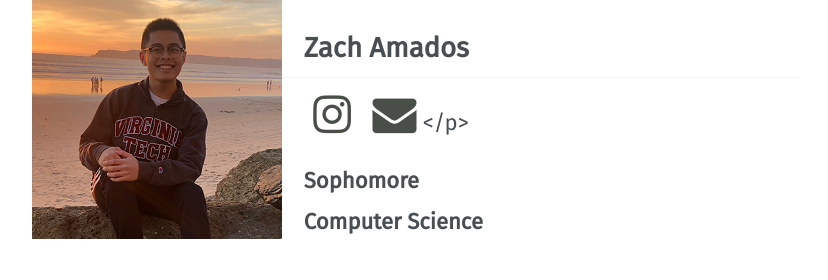
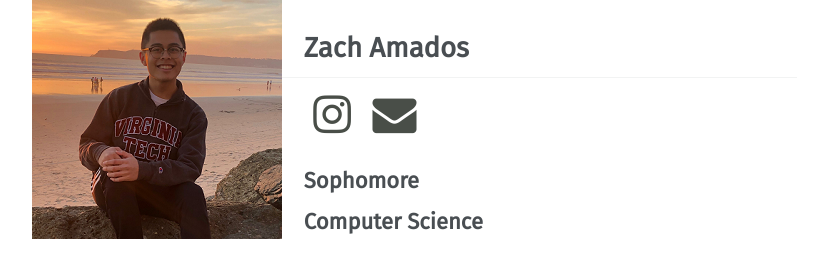
Before and after one commit to vtfasa/vtfasa.github.io, a Jekyll site: the page built from _pages/officers/promo_web.md, in a window 1280 px wide and 900 px high, scrolled down 2799 px. Shown: the part 151-431 px from the top of the window, without its empty margins (252-1080 px from the left). Built offline with Jekyll 4.4.1, drawn with Linux system fonts in a browser that asks for light colours; some web fonts are replaced.

Commit message:
Update promo_web.md

```diff
--- a/_pages/officers/promo_web.md
+++ b/_pages/officers/promo_web.md
@@ -77,7 +77,7 @@ permalink: /officers/promo_web/
 ![image-left]({{ "/assets/images/officers/small/zach.png" | absolute_url }}){: .align-left}
 ## Zach Amados
 <a href="https://www.instagram.com/i_z_a_c_h_/" style="margin: 0; padding: 0"><i class="fa fa-2x fa-fw fa-instagram" style="color: #494e48"></i></a>
-<a href="mailto:azach99@vt.edu" style="margin: 0; padding: 0"><i class="fa fa-2x fa-fw fa-envelope" style="color: #494e48"></i></a></p>
+<a href="mailto:azach99@vt.edu" style="margin: 0; padding: 0"><i class="fa fa-2x fa-fw fa-envelope" style="color: #494e48"></i></a>
 <h3 style="margin-top: 0">Sophomore</h3>
 **Computer Science**
 
```
